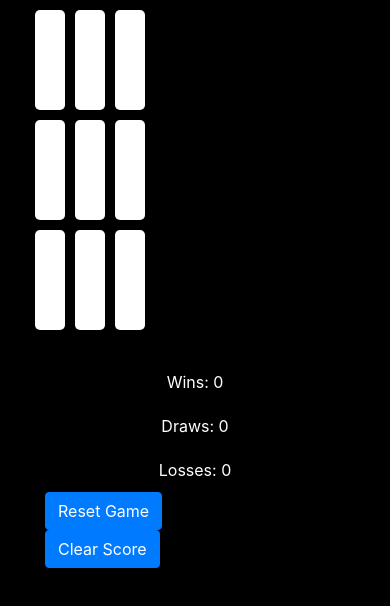
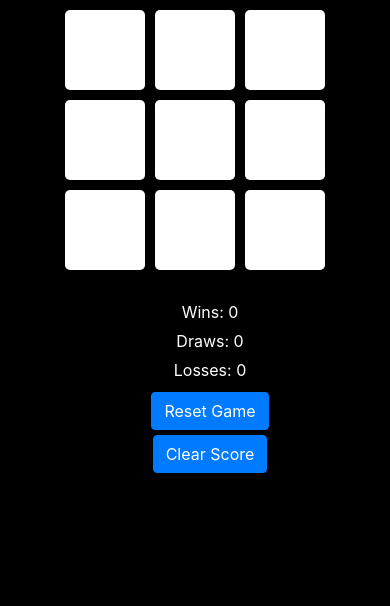
Before and after one commit to Adil-Iqbal/tic-tac-toe-react, a React app: page / in a window 390 px wide. Shown: the top 606 px of the page. Built offline with nearby package versions, Linux system fonts and the light colour scheme; a web font is replaced by a local one.

Commit message:
Fix responsive layout.

```diff
--- a/src/scripts/TileComponent.jsx
+++ b/src/scripts/TileComponent.jsx
@@ -8,7 +8,7 @@ function TileComponent(props) {
     boardIndex, boardStringChar, handleClick, signal,
   } = props;
   function getClasses(s) {
-    const baseClasses = 'app-tile col-sm auto-mx text-center';
+    const baseClasses = 'app-tile col-sm auto-mx';
     if (s === EMPTY) {
       return `${baseClasses} app-empty`;
     }
--- a/src/scripts/UIComponent.jsx
+++ b/src/scripts/UIComponent.jsx
@@ -22,7 +22,7 @@ function UIComponent(props) {
         </div>
       </div>
       <div className="row">
-        <div className="col-sm">
+        <div className="col-sm app-ui-buttons">
           <button
             type="button"
             className="btn btn-primary"
@@ -31,7 +31,7 @@ function UIComponent(props) {
             Reset Game
           </button>
         </div>
-        <div className="col-sm">
+        <div className="col-sm app-ui-buttons">
           <button
             type="button"
             className="btn btn-primary center"
--- a/src/styles/index.scss
+++ b/src/styles/index.scss
@@ -1,33 +1,41 @@
 @import url('https://fonts.googleapis.com/css?family=Nanum+Brush+Script&display=swap');
 @import "~bootstrap/scss/bootstrap";
 
-$height: 360px;
+$height: 300px;
 $spaceBetweenMargins : 10px;
+$symbolSize: 60px;
+$tileHeight: ($height / 3) - (2 * $spaceBetweenMargins);
+
+%flex-center {
+    display: flex;
+    justify-content: center;
+    align-content: center;
+}
 
 body {
+    @extend %flex-center;
     background: black;
 }
 
 .app-main {
-    max-width: $height;
+    width: $height;
     height: $height;
 }
 
 .app-board {
+    width: $height;
     height: $height;
     padding-top: $spaceBetweenMargins / 2;
     padding-bottom: $spaceBetweenMargins / 2;
 }
 
 .app-tile {
-    display: flex;
-    justify-content: center;
-    align-items: center;
-    width: auto;
-    height: ($height / 3) - (2 * $spaceBetweenMargins) ;
+    @extend %flex-center;
+    width: $tileHeight;
+    height: $tileHeight;
     margin: $spaceBetweenMargins / 2;
     border-radius: 5px;
-    font-size: 80px;
+    font-size: $symbolSize;
     font-family: 'Nanum Brush Script', cursive;
     cursor: pointer;
     -webkit-user-select: none;
@@ -52,17 +60,18 @@ body {
     background: slateblue;
 }
 
+.app-ui {
+    width: $height;
+}
+
 .app-ui-text {
-    display: flex;
-    justify-content: center;
-    align-items: center;
-    padding: 5px;
-    margin: 5px;
+    @extend %flex-center;
+    padding-bottom: 5px;
     color: white;
 }
 
 .app-ui-buttons {
-    display: flex;
-    justify-content: center;
-    align-items: center;
+    @extend %flex-center;
+    padding-top: 5px;
+    font-size: 9px;
 }
```
